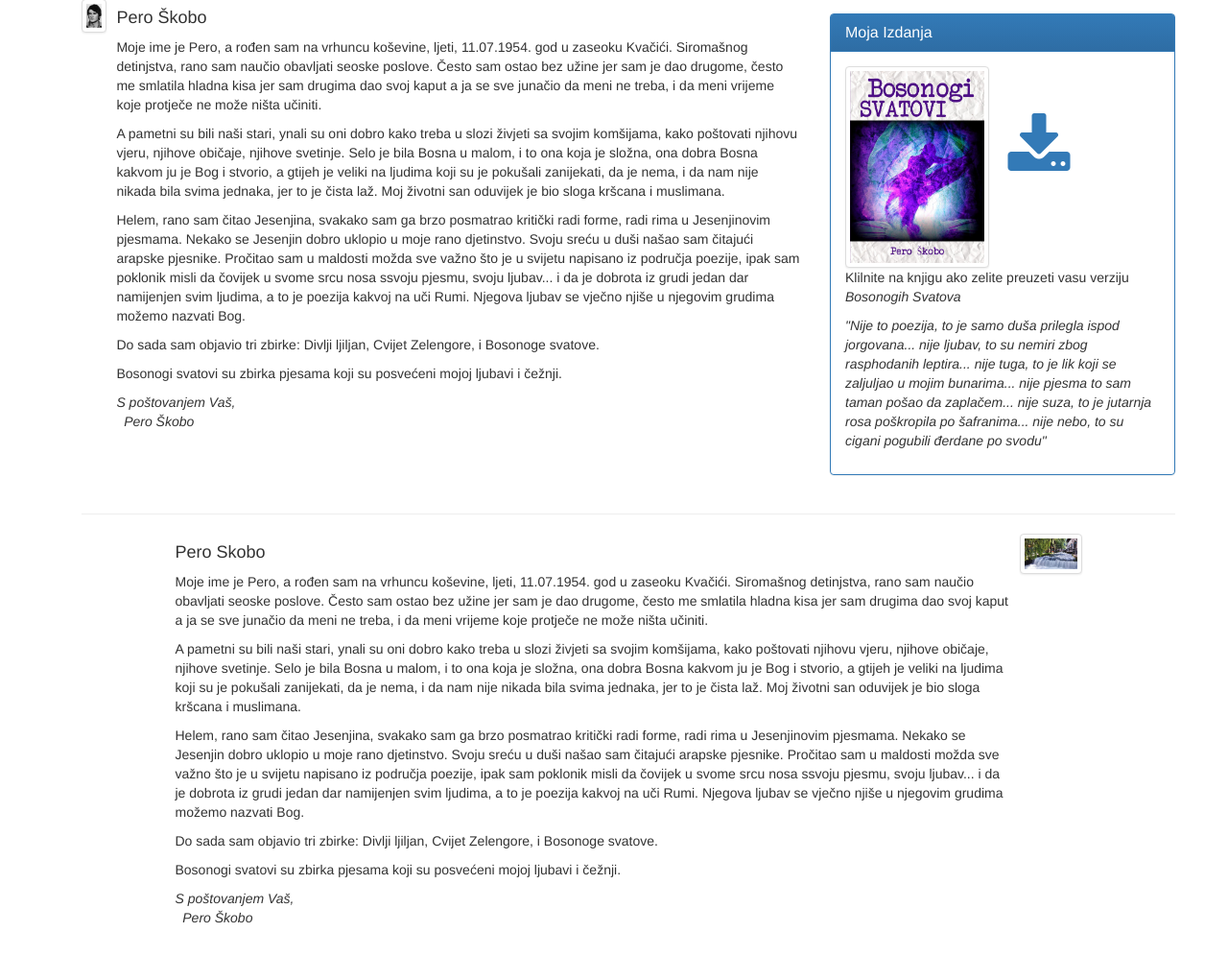
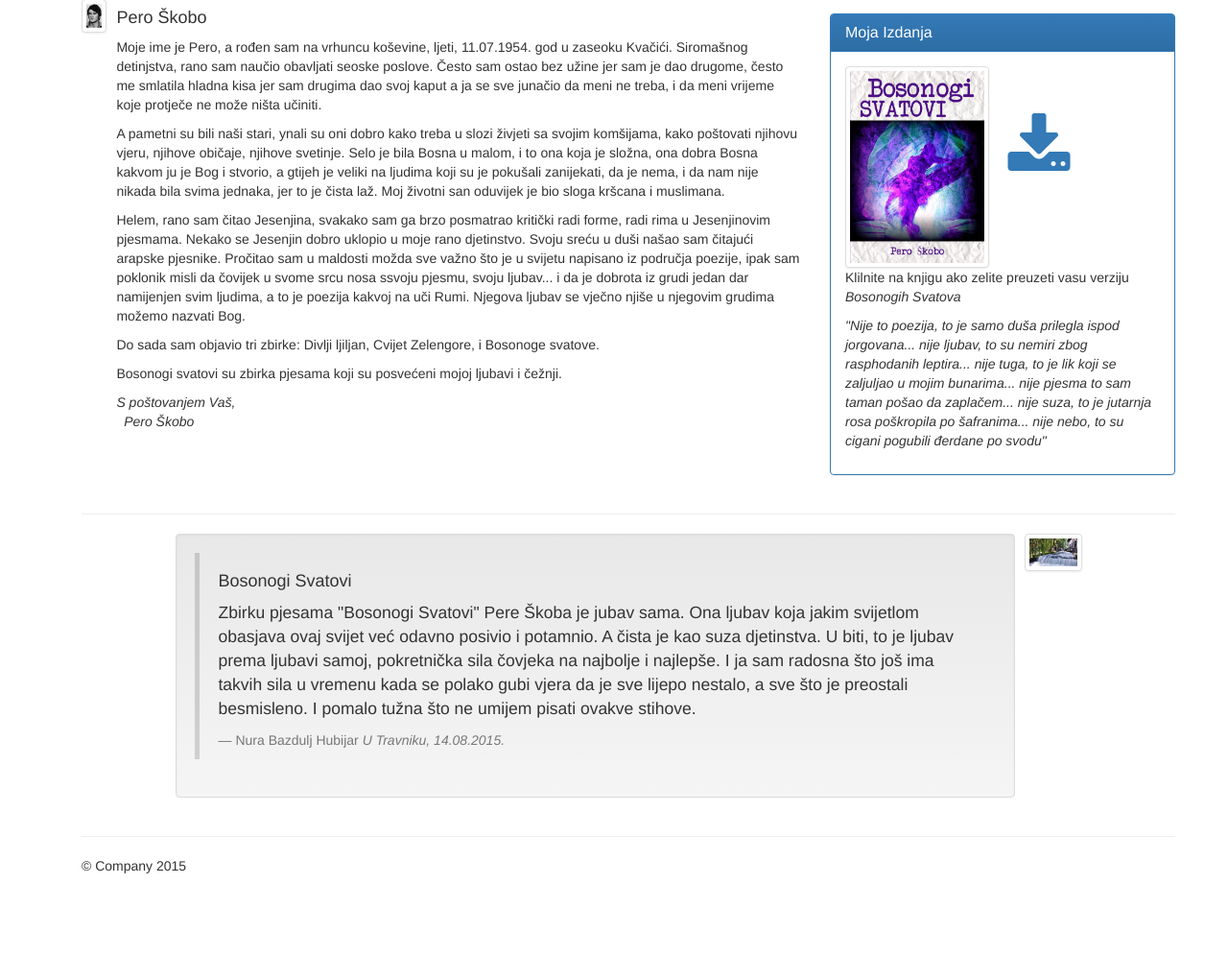
Before and after one commit to Copser/Poems_blog, a Django app: page /izdanja/ in a window 1280 px wide. Shown: the part 86-1082 px from the top of the page at 96% size. After the commit the page ends 996 px from the top, so only its background shows below. Run offline with Django 3.2, Linux system fonts and the light colour scheme; some libraries are stand-ins or nearby versions.

Commit message:
Zavrsena stranica izdanja/o pesniku

```diff
--- a/poets_blog/templates/izdanja.html
+++ b/poets_blog/templates/izdanja.html
@@ -54,16 +54,15 @@
        <div class="col-xs-12 col-md-10 col-md-offset-1">
              <div class="media">
                 <div class="media-body">
-                    <h4 class="media-object">Pero Skobo</h4>
-                    <p>Moje ime je Pero, a rođen sam na vrhuncu koševine, ljeti, 11.07.1954. god
-                        u zaseoku Kvačići. Siromašnog detinjstva, rano sam naučio obavljati seoske poslove. Često sam ostao bez užine jer sam je dao drugome, često me smlatila hladna kisa jer sam drugima dao svoj kaput a ja se sve junačio da meni ne treba, i da meni vrijeme koje protječe ne može ništa učiniti.</p>
-                    <p>A pametni su bili naši stari, ynali su oni dobro kako treba u slozi živjeti sa svojim komšijama, kako poštovati njihovu vjeru, njihove običaje, njihove svetinje. Selo je bila Bosna u malom, i to ona koja je složna, ona dobra Bosna kakvom ju je Bog i stvorio, a gtijeh je veliki na ljudima koji su je pokušali zanijekati, da je nema, i da nam nije nikada bila svima jednaka, jer to je čista laž. Moj životni san oduvijek je bio sloga kršcana i muslimana.</p>
-                    <p>Helem, rano sam čitao Jesenjina, svakako sam ga brzo posmatrao kritički radi forme, radi rima u Jesenjinovim pjesmama. Nekako se Jesenjin dobro uklopio u moje rano djetinstvo. Svoju sreću u duši našao sam čitajući arapske pjesnike. Pročitao sam u maldosti možda sve važno što je u svijetu napisano iz područja poezije, ipak sam poklonik misli da čovijek u svome srcu nosa ssvoju pjesmu, svoju ljubav... i da je dobrota iz grudi jedan dar namijenjen svim ljudima, a to je poezija kakvoj na uči Rumi. Njegova ljubav se vječno njiše u njegovim grudima možemo nazvati Bog.</p>
-                    <p>Do sada sam objavio tri zbirke: Divlji ljiljan, Cvijet Zelengore, i Bosonoge svatove.</p>
-                    <p>Bosonogi svatovi su zbirka pjesama koji su posvećeni mojoj ljubavi i čežnji.</p>
-                    <p><em>S poštovanjem Vaš,</br>
-                        &nbsp
-                        Pero Škobo</em></p>
+                <div class="well">
+                    <blockquote>
+                        <h4>Bosonogi Svatovi</h4>
+                        <p>Zbirku pjesama "Bosonogi Svatovi" Pere Škoba je jubav sama. Ona ljubav koja jakim svijetlom obasjava ovaj svijet već odavno posivio i potamnio. A čista je kao suza djetinstva. U biti, to je ljubav prema ljubavi samoj, pokretnička sila čovjeka na najbolje i najlepše. I ja sam radosna što još ima takvih sila u vremenu kada se polako gubi vjera da je sve lijepo nestalo, a sve što je preostali besmisleno. I pomalo tužna što ne umijem pisati ovakve stihove.</p>
+                        <footer>Nura Bazdulj Hubijar
+                          <cite>U Travniku, 14.08.2015.</cite>
+                        </footer>
+                    </blockquote>
+                </div>
                 </div>
                 <div class="media-right">
                         <img class="media-object img-responsive img-thumbnail" src="{% static 'img/sahat.jpg' %}" alt="ProfaPero" height=250 width=250 />
@@ -71,6 +70,9 @@
             </div>
        </div>
    </div><!--end second media section-->
-
+   <hr>
+      <footer>
+        <p>&copy; Company 2015</p>
+      </footer>
   </div><!--end container->
 {% endblock %}
```
